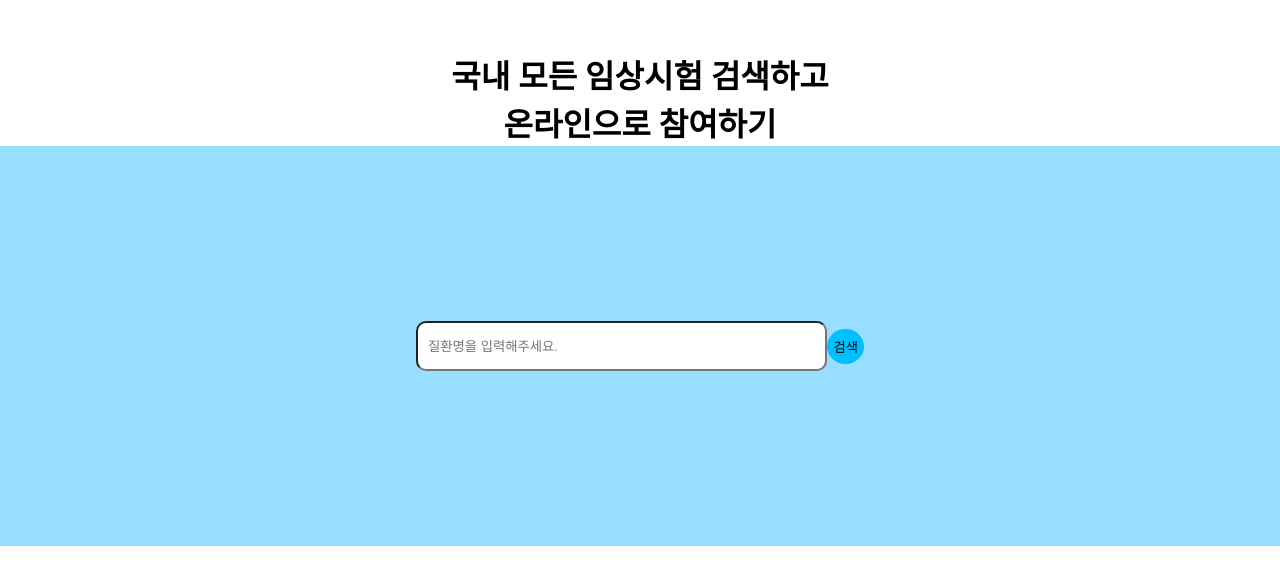
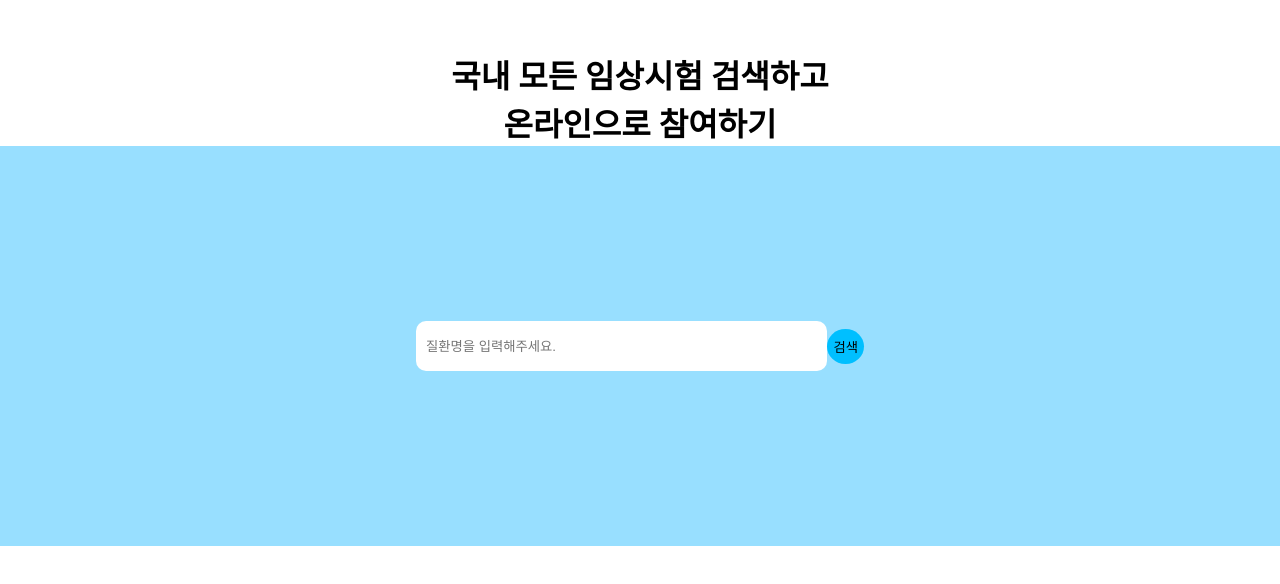
Before and after one commit to operat04/pre-onboarding-11th-4, a React (Create React App) app: page / in a window 1280 px wide. Shown: the part 102-686 px from the top of the page. Built offline with nearby package versions, Linux system fonts and the light colour scheme; no server answers.

Commit message:
키보드를 이용한 추천 검색어 이동 구현

```diff
--- a/package.json
+++ b/package.json
@@ -7,6 +7,7 @@
     "@testing-library/react": "^13.4.0",
     "@testing-library/user-event": "^13.5.0",
     "axios": "^1.4.0",
+    "eslint-config-airbnb-base": "^15.0.0",
     "react": "^18.2.0",
     "react-dom": "^18.2.0",
     "react-scripts": "5.0.1",
--- a/src/api/axios.js
+++ b/src/api/axios.js
@@ -1,7 +1,11 @@
 import axios from 'axios';
 
-export const getData = params => {
-  const response = axios.get(`http://localhost:4000/sick?q=${params}`);
+const getData = params => {
+  if (params.length !== 0) {
+    const response = axios.get(`http://localhost:4000/sick?q=${params}`);
+    return response;
+  }
+  return [];
+};
 
-  return response;
-};
+export default getData;
--- a/src/components/Result.js
+++ b/src/components/Result.js
@@ -1,4 +1,32 @@
 import { styled } from 'styled-components';
+
+const Result = ({ data, setInput, input, focusIdx }) => {
+  if (data.length === 0 || input.length === 0)
+    return (
+      <ListContainer>
+        <span>검색결과없음</span>
+      </ListContainer>
+    );
+  return (
+    <ListContainer>
+      <ul>
+        {data.map((el, idx) => (
+          // eslint-disable-next-line jsx-a11y/no-noninteractive-element-interactions
+          <li
+            role="list"
+            key={el.sickCd}
+            onClick={() => setInput(el.sickNm)}
+            onKeyDown={() => {}}
+            className={idx === focusIdx ? 'focus' : ''}>
+            {el.sickNm}
+          </li>
+        ))}
+      </ul>
+    </ListContainer>
+  );
+};
+
+export default Result;
 
 const ListContainer = styled.div`
   background-color: white;
@@ -10,8 +38,12 @@ const ListContainer = styled.div`
   ul {
     margin: 10px 0;
     padding: 0 0 0 10px;
+    .focus {
+      background-color: gray;
+    }
     li {
       margin: 5px;
+      cursor: pointer;
     }
   }
   span {
@@ -19,24 +51,3 @@ const ListContainer = styled.div`
     padding: 0 0 0 10px;
   }
 `;
-
-const Result = ({ data }) => {
-  const sliceData = data.slice(0, 20);
-  if (data.length === 0)
-    return (
-      <ListContainer>
-        <span>검색결과없음</span>
-      </ListContainer>
-    );
-  return (
-    <ListContainer>
-      <ul>
-        {sliceData.map(el => (
-          <li key={el.sickCd}>{el.sickNm}</li>
-        ))}
-      </ul>
-    </ListContainer>
-  );
-};
-
-export default Result;
--- a/src/components/Search.js
+++ b/src/components/Search.js
@@ -1,15 +1,36 @@
 import { styled } from 'styled-components';
-import { getData } from '../api/axios';
 import { useEffect } from 'react';
+import getData from '../api/axios';
 
-const Search = ({ setData, setIsFocus, input, setInput }) => {
+const Search = ({ setData, setIsFocus, input, setInput, setFocusIdx, data, focusIdx }) => {
+  const changeIdxNum = e => {
+    if (e.key === 'ArrowDown') {
+      setFocusIdx(prev => (prev + 1) % data.length);
+    }
+    if (e.key === 'ArrowUp') {
+      e.preventDefault();
+      if (focusIdx > -1) setFocusIdx(prev => (prev - 1) % data.length);
+    }
+    if (e.key === 'Escape') {
+      setFocusIdx(-1);
+      setInput('');
+    }
+    if (e.key === 'Enter') {
+      if (data.length > 0 && focusIdx >= 0) {
+        e.preventDefault();
+        setInput(data[focusIdx].sickNm);
+      }
+    }
+  };
   const handleFocus = () => {
-    setIsFocus(prev => !prev);
+    setIsFocus(true);
   };
   const handleData = e => {
     setInput(e.target.value);
   };
+
   useEffect(() => {
+    if (!input) return;
     if (localStorage.getItem(input)) setData(JSON.parse(localStorage.getItem(input)));
     if (!localStorage.getItem(input))
       getData(input).then(res => {
@@ -17,10 +38,17 @@ const Search = ({ setData, setIsFocus, input, setInput }) => {
         localStorage.setItem(input, JSON.stringify(res.data));
         setData(res.data);
       });
-  }, [input, setData]);
+    setFocusIdx(-1);
+  }, [input, setData, setFocusIdx]);
   return (
     <SearchContainer>
-      <input onChange={handleData} placeholder="질환명을 입력해주세요." onFocus={handleFocus} onBlur={handleFocus} />
+      <input
+        value={input}
+        onChange={handleData}
+        placeholder="질환명을 입력해주세요."
+        onFocus={handleFocus}
+        onKeyDown={changeIdxNum}
+      />
       <button>검색</button>
     </SearchContainer>
   );
@@ -35,6 +63,7 @@ const SearchContainer = styled.form`
   width: 35%;
   input {
     flex: 1;
+    border: none;
     padding-left: 10px;
     height: 50px;
     border-radius: 10px;
--- a/src/components/SearchContainer.js
+++ b/src/components/SearchContainer.js
@@ -1,7 +1,7 @@
 import { useState } from 'react';
+import { styled } from 'styled-components';
 import Result from './Result';
 import Search from './Search';
-import { styled } from 'styled-components';
 
 const SSearchContainer = styled.div`
   display: flex;
@@ -15,13 +15,23 @@ const SSearchContainer = styled.div`
 `;
 
 const SearchContainer = () => {
+  const [focusIdx, setFocusIdx] = useState(-1);
   const [data, setData] = useState([]);
   const [isFocus, setIsFocus] = useState(false);
   const [input, setInput] = useState('');
+  const sliceData = data.slice(0, 10);
   return (
     <SSearchContainer>
-      <Search setData={setData} setIsFocus={setIsFocus} setInput={setInput} input={input} />
-      {isFocus && <Result data={data} />}
+      <Search
+        setData={setData}
+        setIsFocus={setIsFocus}
+        setInput={setInput}
+        input={input}
+        data={sliceData}
+        setFocusIdx={setFocusIdx}
+        focusIdx={focusIdx}
+      />
+      {isFocus && <Result data={sliceData} setInput={setInput} input={input} focusIdx={focusIdx} />}
     </SSearchContainer>
   );
 };
```
Also changed, not shown: 1 other file (tests, documents, lock files or other folders).
